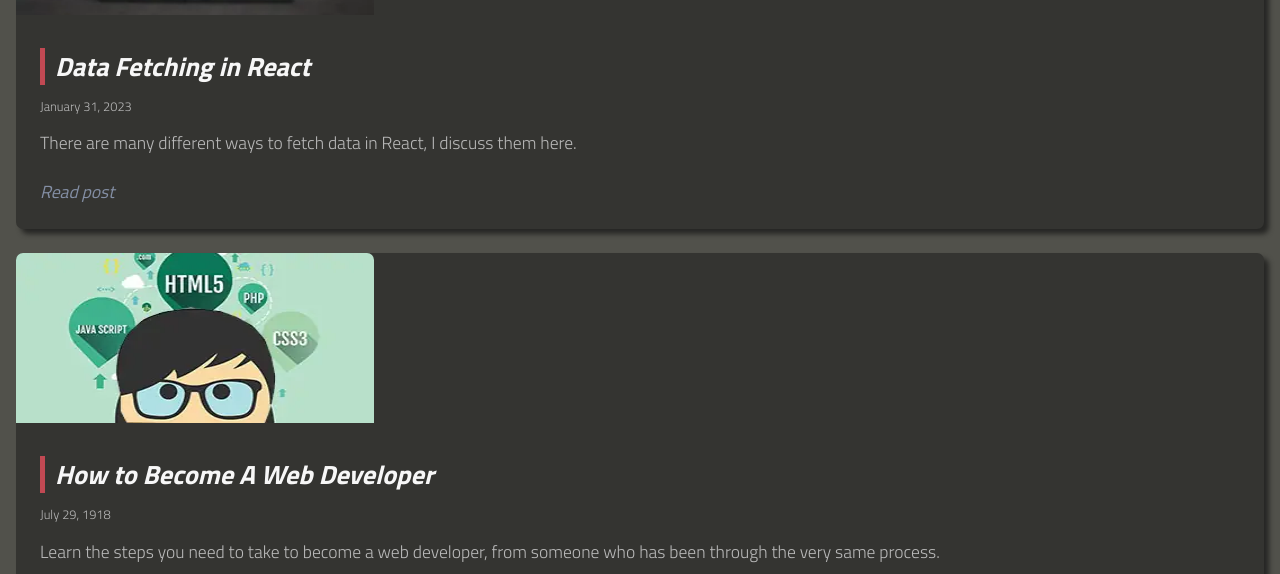
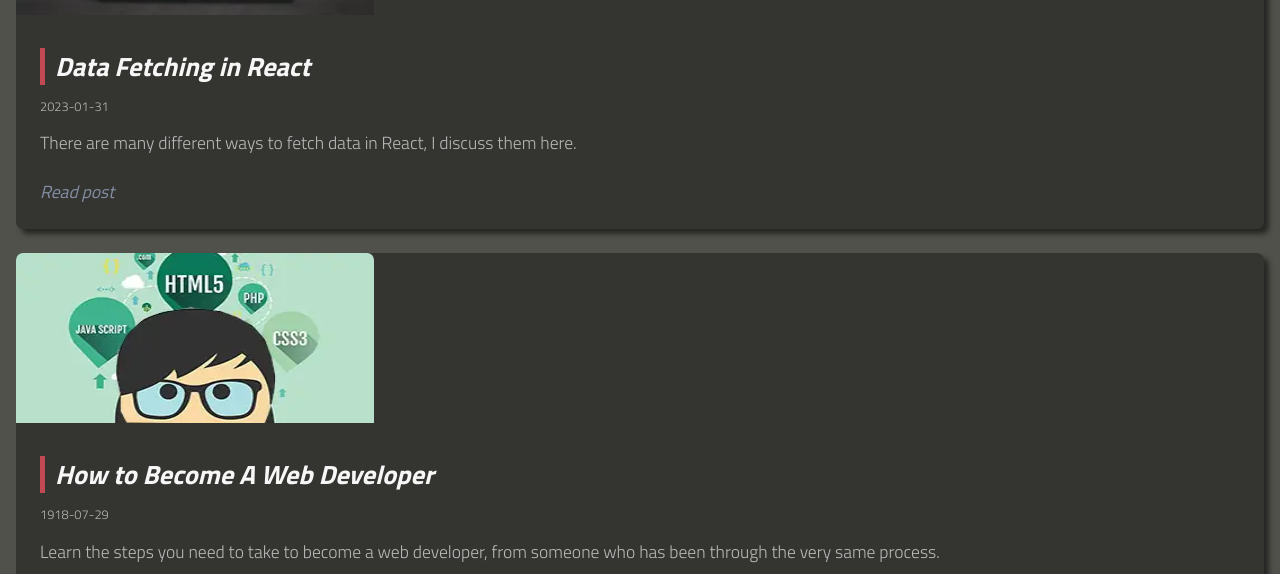
Before and after one commit to LukeTwomey/LukeTheWebDev, a Next.js app: page / in a window 1280 px wide. Shown: the part 1760-2334 px from the top of the page. Built offline with nearby package versions, Linux system fonts and the light colour scheme.

Commit message:
Try removing the toLocaleString

```diff
--- a/components/BlogPreview.js
+++ b/components/BlogPreview.js
@@ -2,8 +2,8 @@ import Link from "next/link";
 import Image from "next/image";
 import { DateTime } from "luxon";
 
-const prettyDate = (date) =>
-  DateTime.fromISO(date).toLocaleString(DateTime.DATE_FULL);
+// const prettyDate = (date) =>
+//   DateTime.fromISO(date).toLocaleString(DateTime.DATE_FULL);
 
 export const BlogPreview = ({ posts }) => {
   return (
@@ -24,7 +24,8 @@ export const BlogPreview = ({ posts }) => {
             <Link href={`blog/${post.slug}`}>
               <h3>{post.data.title}</h3>
             </Link>
-            <h4>{prettyDate(post.data.date)}</h4>
+            {/* <h4>{prettyDate(post.data.date)}</h4> */}
+            <h4>{post.data.date}</h4>
             <p>{post.data.preview}</p>
             <Link href={`blog/${post.slug}`}>Read post</Link>
           </div>
```
